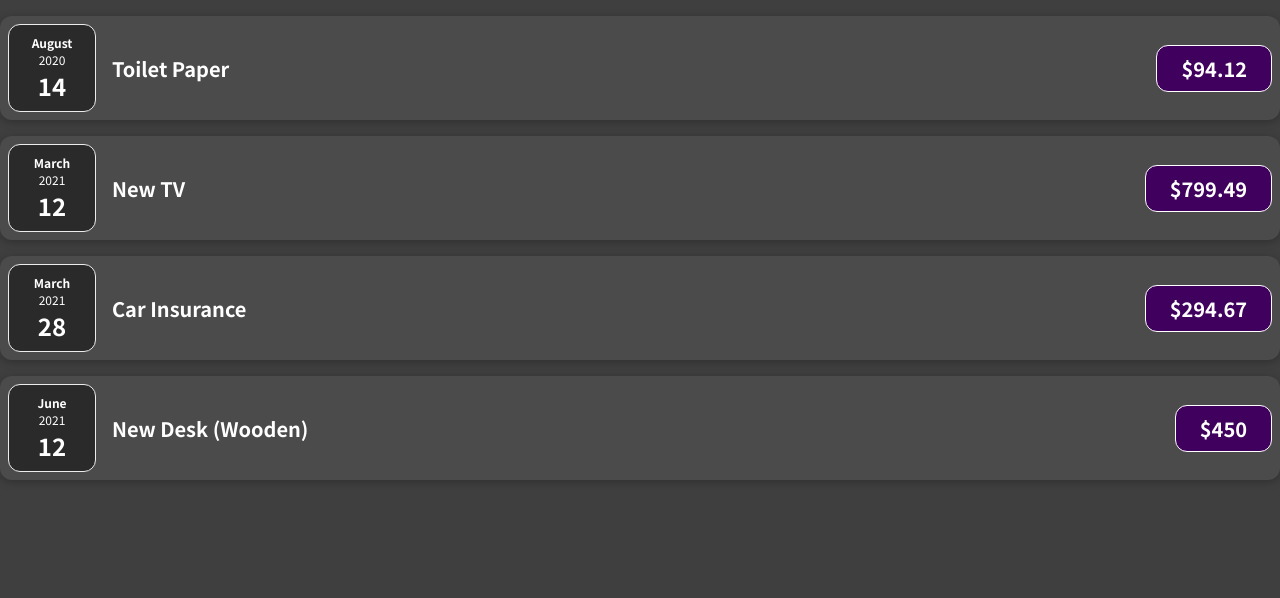
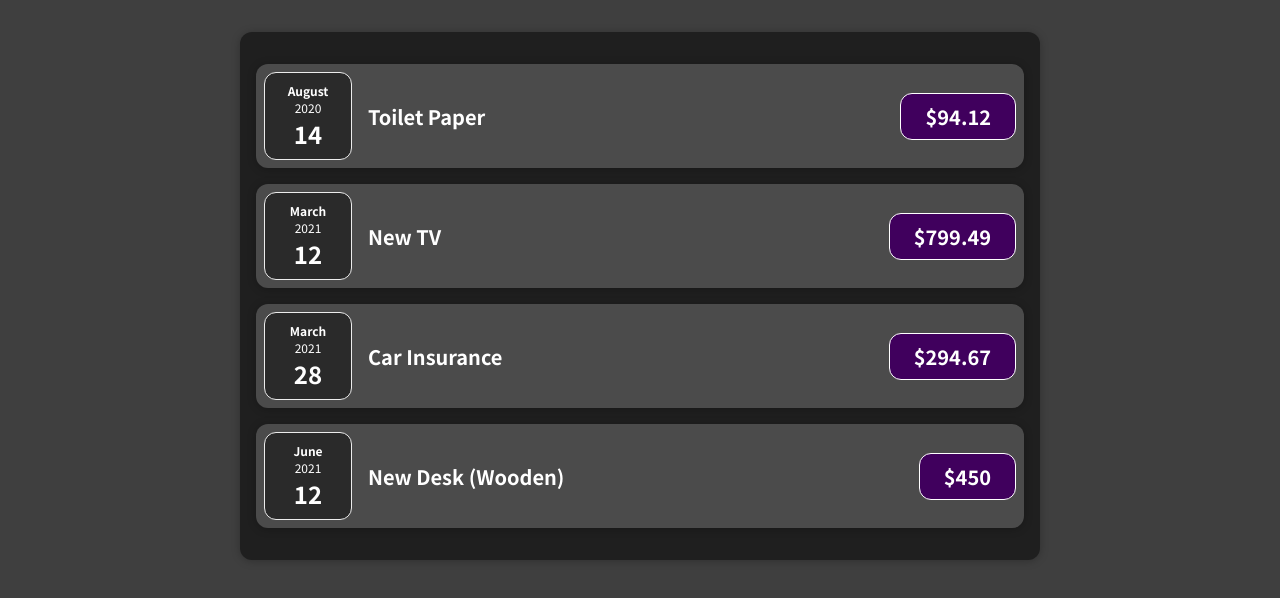
Before and after one commit to ahmedbecirevic/expenses-react-app, a JavaScript app: page / in a window 1280 px wide. Shown: the top 598 px of the page. Built offline with nearby package versions, Linux system fonts and the light colour scheme.

Commit message:
add card wrapper component

```diff
--- /dev/null
+++ b/src/components/Card.css
@@ -0,0 +1,4 @@
+.card {
+  border-radius: 12px;
+  box-shadow: 0 1px 8px rgba(0, 0, 0, 0.25);
+}
--- /dev/null
+++ b/src/components/Card.js
@@ -0,0 +1,8 @@
+import './Card.css';
+
+const Card = (props) => {
+  const classes = 'card ' + props.className;
+  return <div className={classes}>{props.children}</div>;
+};
+
+export default Card;
--- a/src/components/ExpenseItem.css
+++ b/src/components/ExpenseItem.css
@@ -2,10 +2,8 @@
   display: flex;
   justify-content: space-between;
   align-items: center;
-  box-shadow: 0 2px 8px rgba(0, 0, 0, 0.25);
   padding: 0.5rem;
   margin: 1rem 0;
-  border-radius: 12px;
   background-color: #4b4b4b;
 }
 
--- a/src/components/ExpenseItem.js
+++ b/src/components/ExpenseItem.js
@@ -1,15 +1,16 @@
 import "./ExpenseItem.css";
 import ExpenseDate from './ExpenseDate';
+import Card from './Card';
 
 const ExpenseItem = (props) => {
   return (
-    <div className='expense-item'>
+    <Card className='expense-item'>
       <ExpenseDate date={props.date} />
       <div className='expense-item__description'>
         <h2>{props.title}</h2>
         <div className='expense-item__price'>${props.amount}</div>
       </div>
-    </div>
+    </Card>
   );
 };
 
--- a/src/components/Expenses.css
+++ b/src/components/Expenses.css
@@ -4,6 +4,4 @@
   margin: 2rem auto;
   width: 50rem;
   max-width: 95%;
-  border-radius: 12px;
-  box-shadow: 0 1px 8px rgba(0, 0, 0, 0.25);
 }
--- a/src/components/Expenses.js
+++ b/src/components/Expenses.js
@@ -1,8 +1,10 @@
 import ExpenseItem from './ExpenseItem';
+import './Expenses.css';
+import Card from './Card';
 
 const Expenses = (props) => {
   return (
-    <div className='expenses'>
+    <Card className='expenses'>
       <ExpenseItem
         title={props.items[0].title}
         date={props.items[0].date}
@@ -23,7 +25,7 @@
         date={props.items[3].date}
         amount={props.items[3].amount}
       />
-    </div>
+    </Card>
   );
 };
 
```
